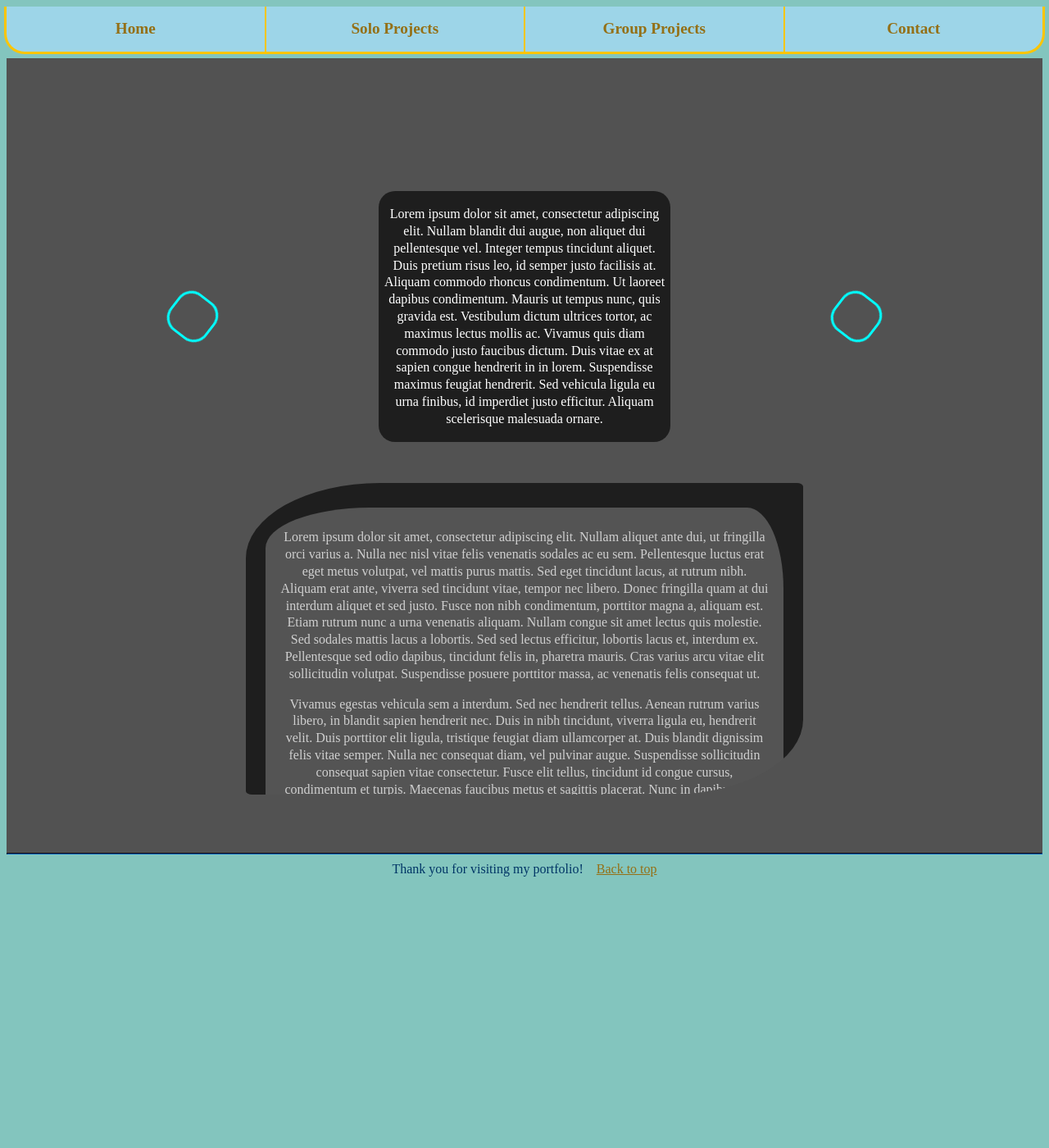
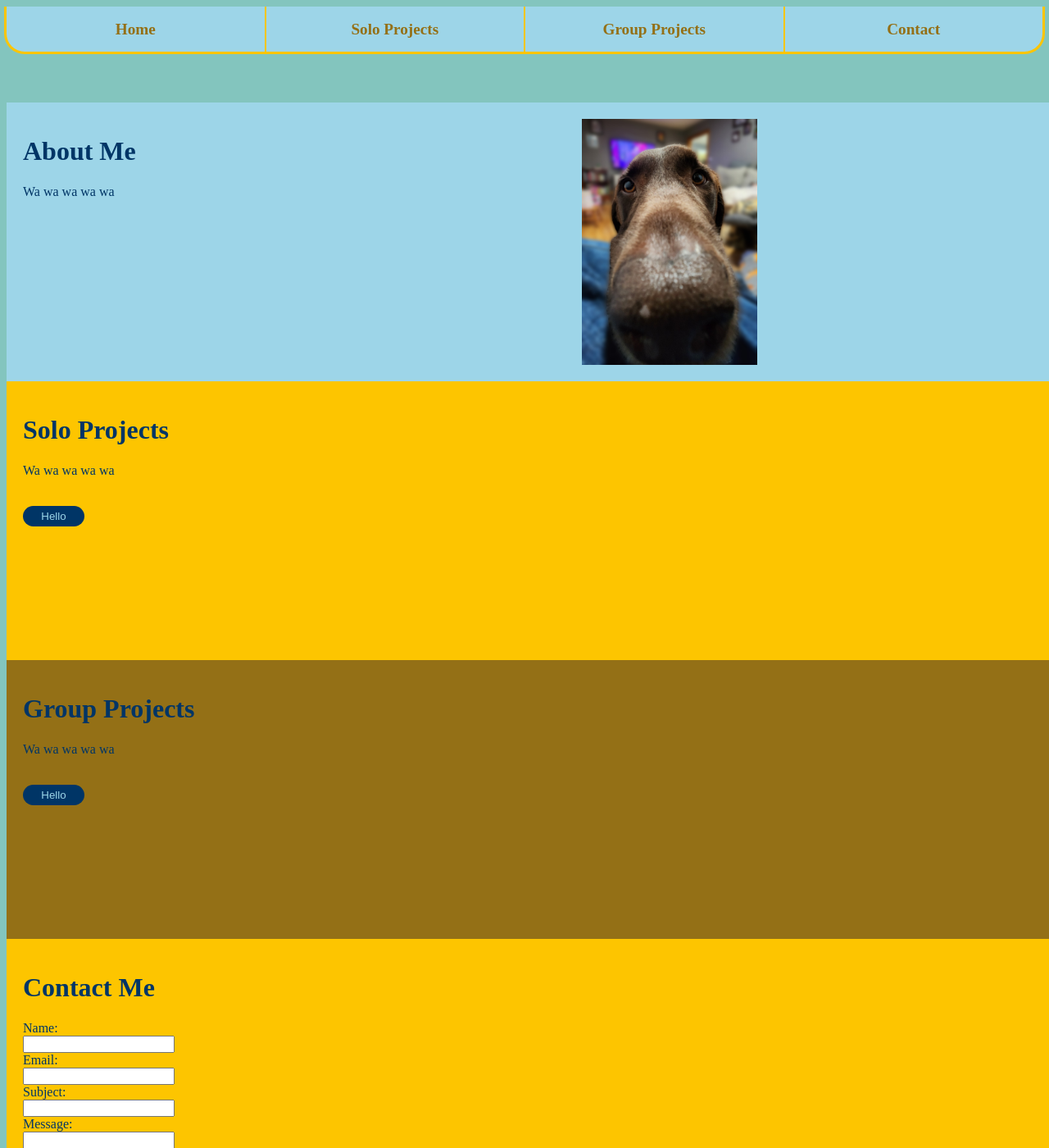
Before and after one commit to TKothenbeutel/Portfolio, a Jekyll site: the page built from index.html, in a window 1280 px wide and 1400 px high. Shown: the whole window at 82% size. Built offline with Jekyll 4.4.1, drawn with Linux system fonts in a browser that asks for light colours.

Commit message:
basic homepage made

```diff
--- a/_layouts/default.html
+++ b/_layouts/default.html
@@ -1,6 +1,7 @@
 <!DOCTYPE html>
 <html>
   <head>
+    <meta charset="UTF-8" />
     <title>My Portfolio</title>
     <link rel="stylesheet" type="text/css" href="/Portfolio/stylesheets/default.css">
   </head>
--- a/index.html
+++ b/index.html
@@ -3,25 +3,58 @@ layout: default
 ---
 
 <html>
+  <!--Home page-->
   <body>
-    <link rel="stylesheet" type="text/css" href="/Portfolio/stylesheets/main.css">
-    <div style=height:100px;></div>
-    <div class="container">
-      <div class="loading"></div>
-      <div id="hmm" tabindex="0">
-        <div class="textbox">
-      Lorem ipsum dolor sit amet, consectetur adipiscing elit. Nullam blandit dui augue, non aliquet dui pellentesque vel. Integer tempus tincidunt aliquet. Duis pretium risus leo, id semper justo facilisis at. Aliquam commodo rhoncus condimentum. Ut laoreet dapibus condimentum. Mauris ut tempus nunc, quis gravida est. Vestibulum dictum ultrices tortor, ac maximus lectus mollis ac. Vivamus quis diam commodo justo faucibus dictum. Duis vitae ex at sapien congue hendrerit in in lorem. Suspendisse maximus feugiat hendrerit. Sed vehicula ligula eu urna finibus, id imperdiet justo efficitur. Aliquam scelerisque malesuada ornare.
-        </div>
+    <link rel="stylesheet" type="text/css" href="/Portfolio/stylesheets/home.css">
+    <!--Link for workin in VSCode-->
+    <link rel="stylesheet" type="text/css" href="stylesheets/home.css">
+
+    <div class="section" style="background-color: var(--color-light);">
+      <div class="textbox">
+        <h1>About Me</h1>
+        <p>Wa wa wa wa wa</p>
       </div>
-      <div class="loading"></div>
+      <img src="images/zuma.jpg" alt="Image of Taylor Kothenbeutel">
     </div>
-    <div style=height:50px;></div>
-    <div class="scrollBox">
-      <p>Lorem ipsum dolor sit amet, consectetur adipiscing elit. Nullam aliquet ante dui, ut fringilla orci varius a. Nulla nec nisl vitae felis venenatis sodales ac eu sem. Pellentesque luctus erat eget metus volutpat, vel mattis purus mattis. Sed eget tincidunt lacus, at rutrum nibh. Aliquam erat ante, viverra sed tincidunt vitae, tempor nec libero. Donec fringilla quam at dui interdum aliquet et sed justo. Fusce non nibh condimentum, porttitor magna a, aliquam est. Etiam rutrum nunc a urna venenatis aliquam. Nullam congue sit amet lectus quis molestie. Sed sodales mattis lacus a lobortis. Sed sed lectus efficitur, lobortis lacus et, interdum ex. Pellentesque sed odio dapibus, tincidunt felis in, pharetra mauris. Cras varius arcu vitae elit sollicitudin volutpat. Suspendisse posuere porttitor massa, ac venenatis felis consequat ut.</p>
-      <p>Vivamus egestas vehicula sem a interdum. Sed nec hendrerit tellus. Aenean rutrum varius libero, in blandit sapien hendrerit nec. Duis in nibh tincidunt, viverra ligula eu, hendrerit velit. Duis porttitor elit ligula, tristique feugiat diam ullamcorper at. Duis blandit dignissim felis vitae semper. Nulla nec consequat diam, vel pulvinar augue. Suspendisse sollicitudin consequat sapien vitae consectetur. Fusce elit tellus, tincidunt id congue cursus, condimentum et turpis. Maecenas faucibus metus et sagittis placerat. Nunc in dapibus nibh. Cras finibus imperdiet ex in cursus. Duis malesuada pretium quam ut posuere.</p>
-      <p>Nulla interdum venenatis mi. Mauris sem sapien, ultricies vel posuere et, porta non mauris. Pellentesque finibus dolor tellus. Quisque a pharetra nisl, quis feugiat nisl. Maecenas lacus massa, tincidunt eu leo sit amet, lobortis ultrices justo. Pellentesque egestas interdum mattis. Vestibulum maximus mi ante, ac tempus risus iaculis eu. Nam scelerisque urna et mi sagittis, vel gravida tortor consectetur. Sed vitae tellus in mauris scelerisque scelerisque. Mauris varius rhoncus mauris ut faucibus. Fusce lobortis a nulla sed vulputate. Vestibulum aliquam nibh quis metus sagittis ornare. Suspendisse quis sem in erat pellentesque congue. Pellentesque a nibh cursus, bibendum orci vitae, fermentum libero. Quisque tempus nisi eu ultricies faucibus.</p>
-      <p>In hac habitasse platea dictumst. Quisque mollis fringilla ultrices. Cras tristique posuere auctor. Aliquam non porttitor nibh, eu hendrerit diam. Maecenas semper quis nibh at fermentum. In ut enim vel mauris semper porta. Vivamus nec pulvinar urna. Pellentesque pretium odio in tortor maximus dignissim. In tincidunt, ipsum non viverra consequat, velit est elementum metus, non consectetur mauris erat eu mauris. Maecenas dapibus iaculis leo sit amet vestibulum. Interdum et malesuada fames ac ante ipsum primis in faucibus. Nulla luctus mauris eget malesuada lacinia. Donec imperdiet ante vitae turpis congue, nec venenatis velit tempor. Morbi ut purus mi. Nullam molestie eros id orci congue, vitae consequat tortor feugiat. Duis in enim sed tellus accumsan rutrum quis nec arcu.</p>
-      <p>Suspendisse porta ligula elit. Vestibulum mollis aliquet odio. Lorem ipsum dolor sit amet, consectetur adipiscing elit. Morbi mattis nunc eu lacus molestie, id sollicitudin nisl euismod. Nam gravida ex non nunc pretium, vitae pulvinar metus vehicula. Interdum et malesuada fames ac ante ipsum primis in faucibus. Morbi vel quam eros. Nullam ac aliquam mi. Phasellus vehicula, augue in finibus blandit, nunc metus porta erat, sit amet condimentum massa lorem eu ex. Suspendisse fermentum enim ac molestie congue. Aenean non libero volutpat, vehicula ipsum sit amet, suscipit risus. Sed volutpat tempus dolor sit amet bibendum.</p>
+
+    <div class="section" style="background-color: var(--color-accent1);">
+      <div class="textbox">
+        <h1>Solo Projects</h1>
+        <p>Wa wa wa wa wa</p>
+        <br>
+        <button class="redirectButton">Hello</button>
+      </div>
     </div>
+
+    <div class="section" style="background-color: var(--color-accent2);">
+      <div class="textbox">
+        <h1>Group Projects</h1>
+        <p>Wa wa wa wa wa</p>
+        <br>
+        <button class="redirectButton">Hello</button>
+      </div>
+    </div>
+
+    <div class="section" style="background-color: var(--color-accent1);">
+      <div class="textbox">
+        <h1>Contact Me</h1>
+         <form>
+          <label for="name">Name:</label><br>
+          <input type="text" id="name" name="name">
+          <br>
+          <label for="email">Email:</label><br>
+          <input type="email" id="email" name="email">
+          <br>
+          <label for="subject">Subject:</label><br>
+          <input type="text" id="subject" name="subject">
+          <br>
+          <label for="message">Message:</label><br>
+          <input type="text" id="message" name="message">
+          <br>
+          <input type="button" value="Submit">
+        </form>
+      </div>
+    </div>
+
   </body>
 </html>
--- /dev/null
+++ b/stylesheets/home.css
@@ -0,0 +1,46 @@
+:root{
+  /*Theme colors*/
+  --color-dark: #003566;
+  --color-med: #83C5BE;
+  --color-light: #9dd5e8;
+  --color-accent1: #FDC500;
+  --color-accent2: #947016;
+
+  /*Colors for text*/
+  --color-text: var(--color-dark);
+  --color-link: var(--color-accent2);
+}
+html,header,footer,body{
+  background-color: var(--color-med);
+  color: var(--color-text);
+}
+hr{
+  border-color: var(--color-dark);
+}
+a{
+  color: var(--color-link);
+  text-decoration: underline;
+}
+
+.section{
+  display: flex;
+  justify-content: left;
+  align-content: center;
+  width: 100%;
+  height: 300px;
+  padding: 20px;
+}
+
+.textbox{
+  width: 50%;
+  padding-right: 50px;
+}
+
+.redirectButton{
+  width: 75px;
+  height: 25px;
+  background-color: var(--color-dark);
+  color: var(--color-light);
+  border-radius: 20px;
+  border: transparent;
+}
--- a/stylesheets/main.css
+++ /dev/null
@@ -1,125 +0,0 @@
-body{
-  background-color:rgb(82,82,82);
-  color:white;
-  text-align:center;
-  line-height:1.3;
-  scrollbar-width: thin;
-  scrollbar-color: rgb(30,30,30) rgb(82,82,82) ;
-}
-.container{
-  display:flex;
-  align-items: center;
-  justify-content:center;
-}
-
-.loading{
-  postion:absolute;
-  width:50px;
-  height:50px;
-  margin:auto;
-  border:3px solid cyan;
-  border-radius:20px;
-  animation: 1.5s load ease-in infinite;
-}
-@keyframes load{
-  0%{
-    transform: rotateX(0deg) rotateY(0deg) rotateZ(0deg);
-  }
-  33%{
-    transform: rotateX(180deg) rotateY(0deg) rotateZ(0deg);
-  }
-  67%{
-    transform: rotateX(180deg) rotateY(180deg) rotateZ(0deg);
-  }
-  100%{
-    transform: rotateX(180deg) rotateY(180deg) rotateZ(180deg);
-  }
-}
-
-
-.textbox{
-  height:300px;
-  width:350px;
-  padding:3px;
-  border-radius:20px;
-  background-color:rgb(30,30,30);
-  position:relative;
-  margin:auto;
-  align-content:center;
-}
-@property --angle{
-  syntax:"<angle>";
-  initial-value:0deg;
-  inherits:false;
-}
-
-.textbox::after, .textbox::before{
-  content:"";
-  position:absolute;
-  height:100%;
-  width:100%;
-  left:50%;
-  top:50%;
-  translate: -50% -50%;
-  z-index:-1;
-  padding:3px;
-  border-radius:20px;
-  background-image:conic-gradient(from var(--angle),#b00b69, #420a55, #042069, #b00b69);
-  animation: 2s spin ease-in-out infinite;
-}
-.textbox::before{
-  filter:blur(1.3rem);
-  opacity:0.5;
-  transition: opacity 0.5s
-}
-.textbox:hover::after, .textbox:hover::before{
-  animation-play-state: paused;
-}
-.textbox:hover::before{
-  opacity:1;
-  transition: opacity 0.5s;
-}
-
-#hmm:focus{
-  transform: rotateZ(360deg);
-  transition: transform 1s ease-in-out;
-}
-
-@keyframes spin{
-  to{
-    --angle:360deg;
-  }
-}
-
-
-.scrollBox{
-  height:300px;
-  width:600px;
-  padding:40px;
-  border-radius:5% 25% 5%;
-  background-color:rgb(30,30,30);
-  position:relative;
-  margin:auto;
-  align-content:center;
-  overflow-Y:scroll;
-  overflow-X:hidden;
-  scrollbar-width: thin;
-  scrollbar-color: rgb(82,82,82) rgb(30,30,30);
-  animation: 2s ball ease-in-out infinite alternate;
-}
-.scrollBox::before{
-  content: '';
-  position: absolute;
-  width: 90%;
-  height: 256%;
-  translate: -50% -1%;
-  padding:10px;
-  padding-bottom:5px;
-  border-radius:20% 7% / 5% 10%;;
-  background: rgba(150, 150, 150, .45);
-}
-@keyframes ball{
-  100%{
-    border-radius:25% 0% 25%;
-  }
-}
```
Also changed, not shown: images/zuma.jpg (added).
